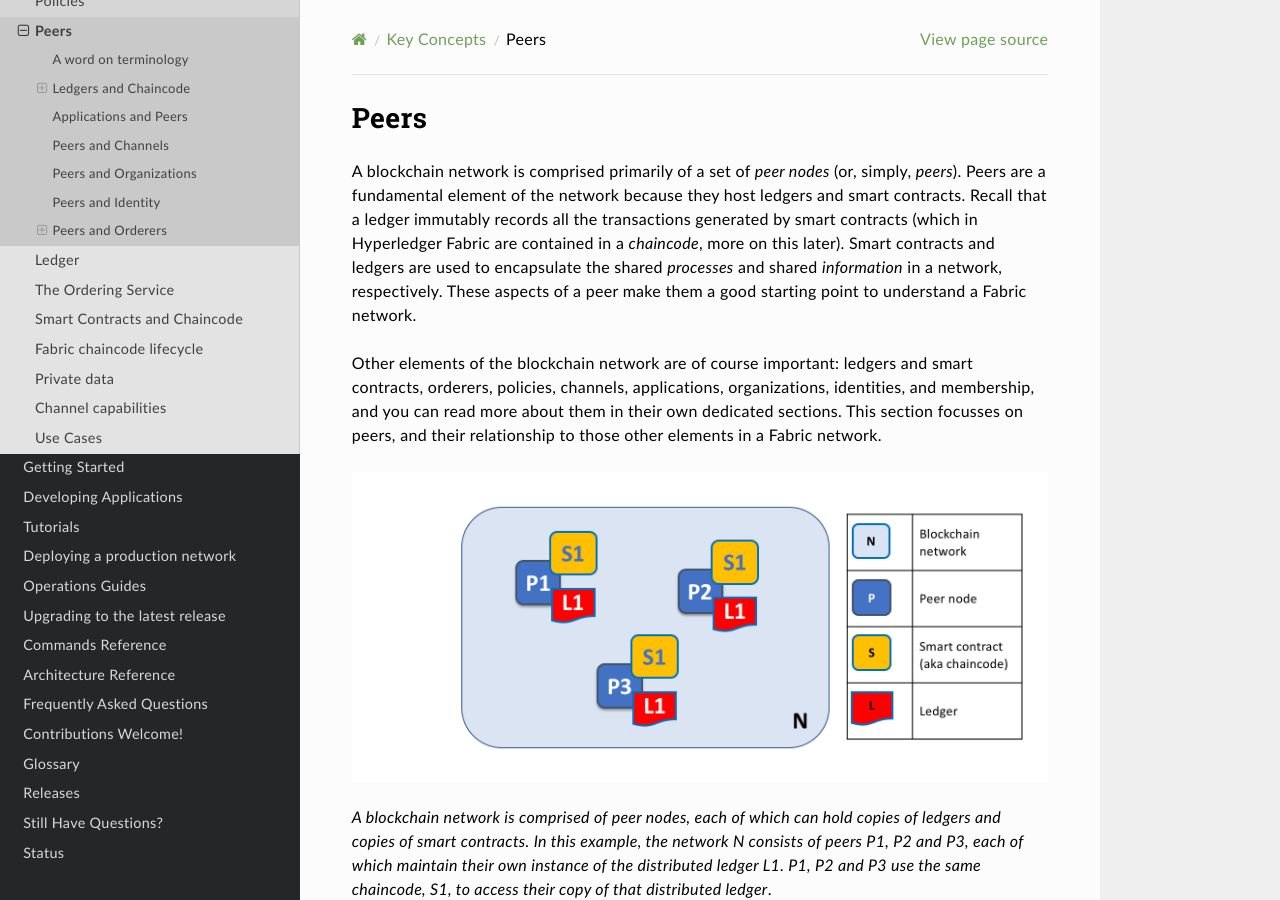
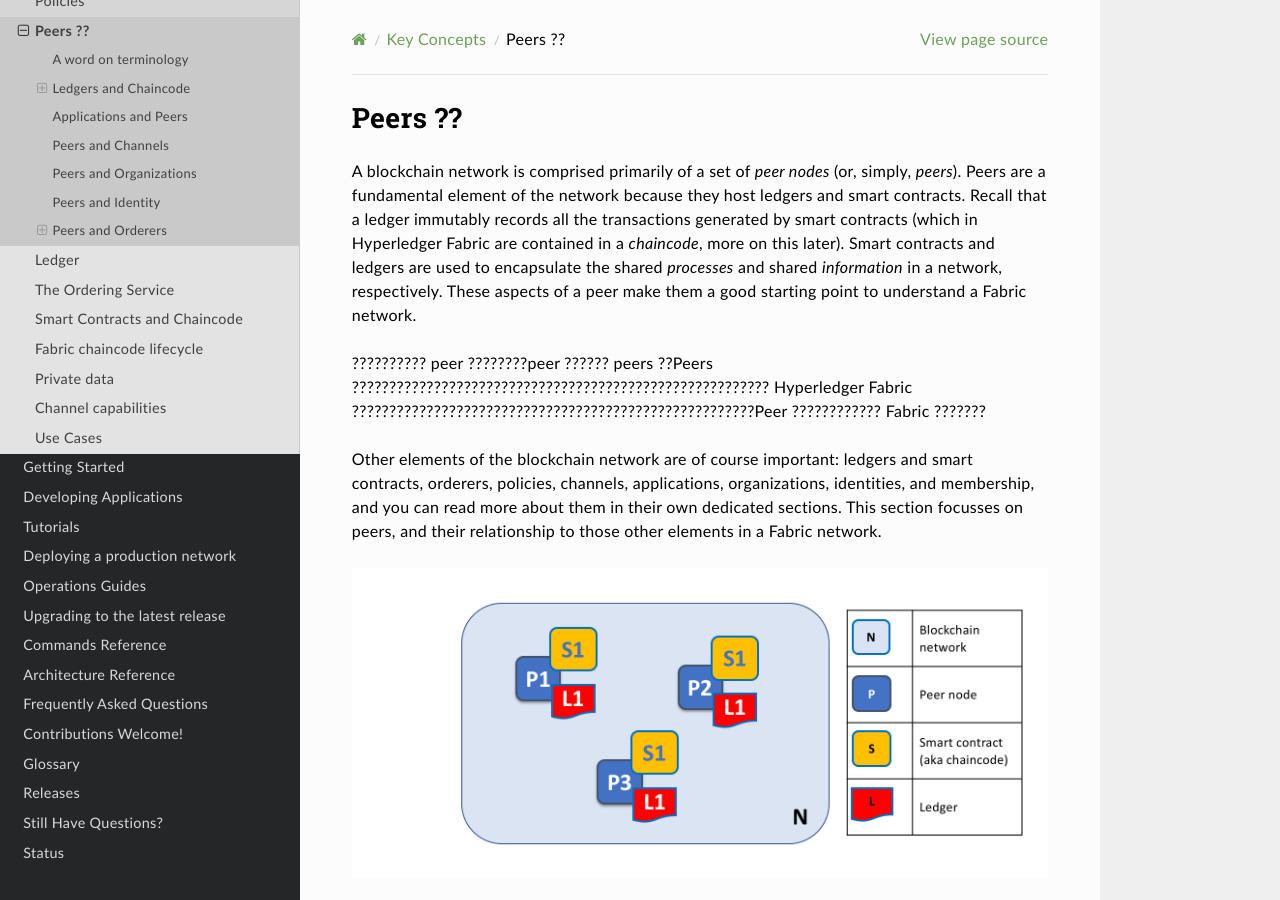
Before and after one commit to lbc-team/fabric_docs, a Sphinx documentation site: the page built from source/peers/peers.md, in a window 1280 px wide and 900 px high. Built offline with Sphinx 7.4.7 and the Read the Docs theme 2.0.0, drawn with Linux system fonts in a browser that asks for light colours; formulas are drawn with MathJax 3; pages that are not in the unit, such as notebooks, are missing from menus.

Commit message:
feat: translate peers(1/10)

```diff
--- a/source/peers/peers.md
+++ b/source/peers/peers.md
@@ -1,4 +1,4 @@
-# Peers
+# Peers ??
 
 A blockchain network is comprised primarily of a set of *peer nodes* (or, simply, *peers*).
 Peers are a fundamental element of the network because they host ledgers and smart
@@ -7,6 +7,8 @@ by smart contracts (which in Hyperledger Fabric are contained in a *chaincode*,
 more on this later). Smart contracts and ledgers are used to encapsulate the
 shared *processes* and shared *information* in a network, respectively. These
 aspects of a peer make them a good starting point to understand a Fabric network.
+
+?????????? peer ????????peer ?????? peers ??Peers ???????????????????????????????????????????????????????? Hyperledger Fabric ??????????????????????????????????????????????????????Peer ???????????? Fabric ???????
 
 Other elements of the blockchain network are of course important: ledgers and
 smart contracts, orderers, policies, channels, applications, organizations,
```
